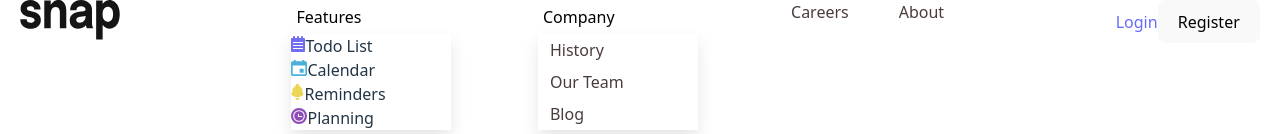
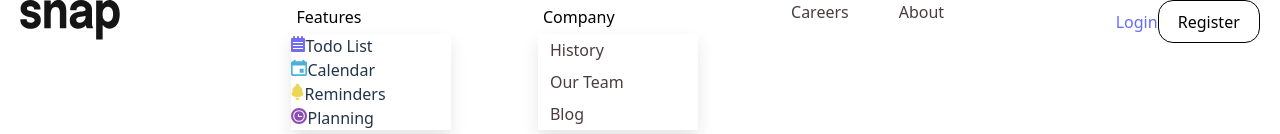
Before and after one commit to Ndima-karabo17/UI-Challenge-React, a React (Vite) app: page / in a window 1280 px wide. Shown: the top 134 px of the page. Built offline with nearby package versions, Linux system fonts and the light colour scheme.

Commit message:
Update Styles.css
I have styled increase font size for heading register button and Login link

```diff
--- a/src/Styles.css
+++ b/src/Styles.css
@@ -67,7 +67,22 @@ font-weight: normal;
 width: 50%;
 
 }
+#first-heading{
+  font-size: 48px;
+}
+.registering{
+  background-color: transparent;
+  border: 1px solid black;
+  border-radius: 15px;
+
+}
+.login{
+  text-decoration: none;
+  color: black;
+  padding-right: 50px;
+
 
 #first-heading{
   font-size: 48px;
+
 }
```
